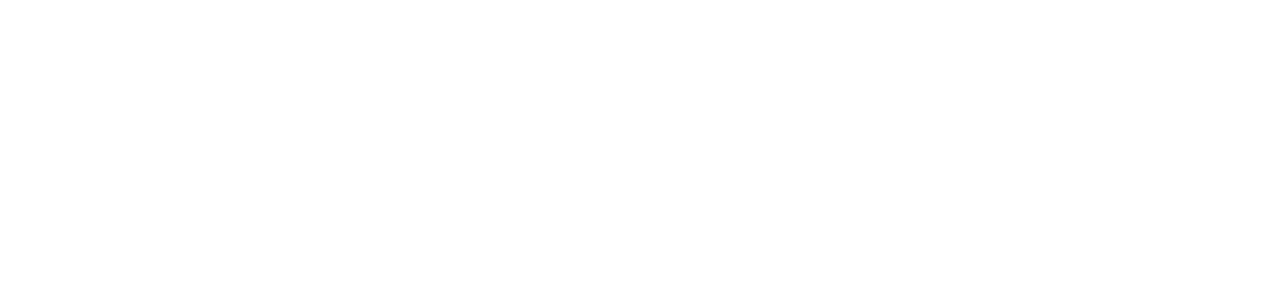
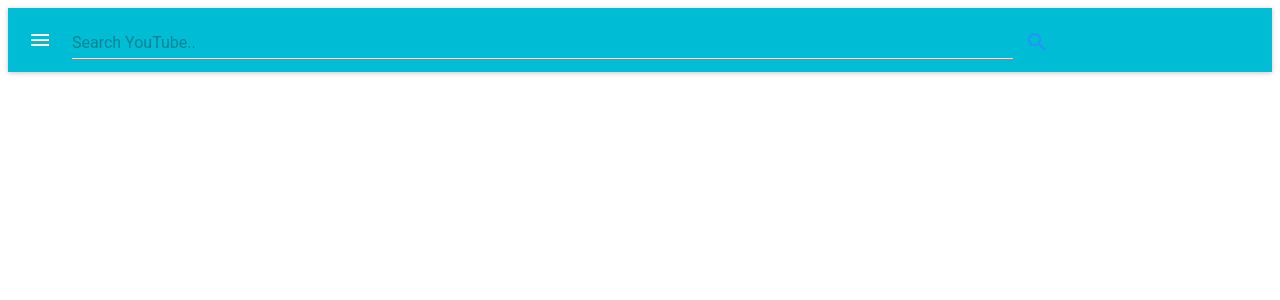
Before and after one commit to arajajyothibabu/react-material-ui-google-autocomplete, a React app: page / in a window 1280 px wide. Shown: the top 300 px of the page. Built offline with nearby package versions, Linux system fonts and the light colour scheme.

Commit message:
basic search bar into appbar

```diff
--- a/App.js
+++ b/App.js
@@ -3,15 +3,54 @@
  */
 import React from 'react';
 import ReactDOM from 'react-dom';
+import MuiThemeProvider from 'material-ui/styles/MuiThemeProvider';
+import IconButton from 'material-ui/IconButton';
+import AppBar from 'material-ui/AppBar';
 import AutoComplete from './AutoComplete';
+import SearchIcon from 'material-ui/svg-icons/action/search';
+import {blueA100, blue500} from 'material-ui/styles/colors';
+
+const searchBoxStyles = {
+    width: "80%",
+    float: 'left'
+};
+
+const searchButtonStyles = {
+    width: "20%",
+    float: 'left',
+    lineHeight: '24px',
+    padding: '10px 0'
+};
+
+const clearFix = {
+    clear: "both"
+};
+
+const iconStyles = {
+    marginRight: 24,
+    height: '48px',
+    background: 'white'
+};
 
 class App extends React.Component{
 
     render(){
         return(
-            <div style={{textAlign: 'center', width: '100%', padding: '50px auto'}}>
-
-            </div>
+        <MuiThemeProvider>
+            {<AppBar title={
+                <div>
+                    <div style={searchBoxStyles}>
+                        <AutoComplete/>
+                    </div>
+                    <div style={searchButtonStyles}>
+                        <IconButton primary={true} >
+                            <SearchIcon style={iconStyles} color={blue500} hoverColor={blueA100}/>
+                        </IconButton>
+                    </div>
+                    <div style={clearFix}></div>
+                </div>
+            } />}
+        </MuiThemeProvider>
         )
     }
 
--- a/AutoComplete.js
+++ b/AutoComplete.js
@@ -18,15 +18,17 @@
 
     constructor(props){
         super(props);
+        this.state = {
+            dataSource: ["dfefffdfew", "fefefefwef", "fefewgvwdfwewe"]
+        }
     }
 
     render(){
         return(
             <AutoComplete
-                hintText="Type anything"
+                hintText="Search YouTube.."
                 dataSource={this.state.dataSource}
                 onUpdateInput={this.handleUpdateInput}
-                floatingLabelText="Full width"
                 fullWidth={true}
             />
         )
```
